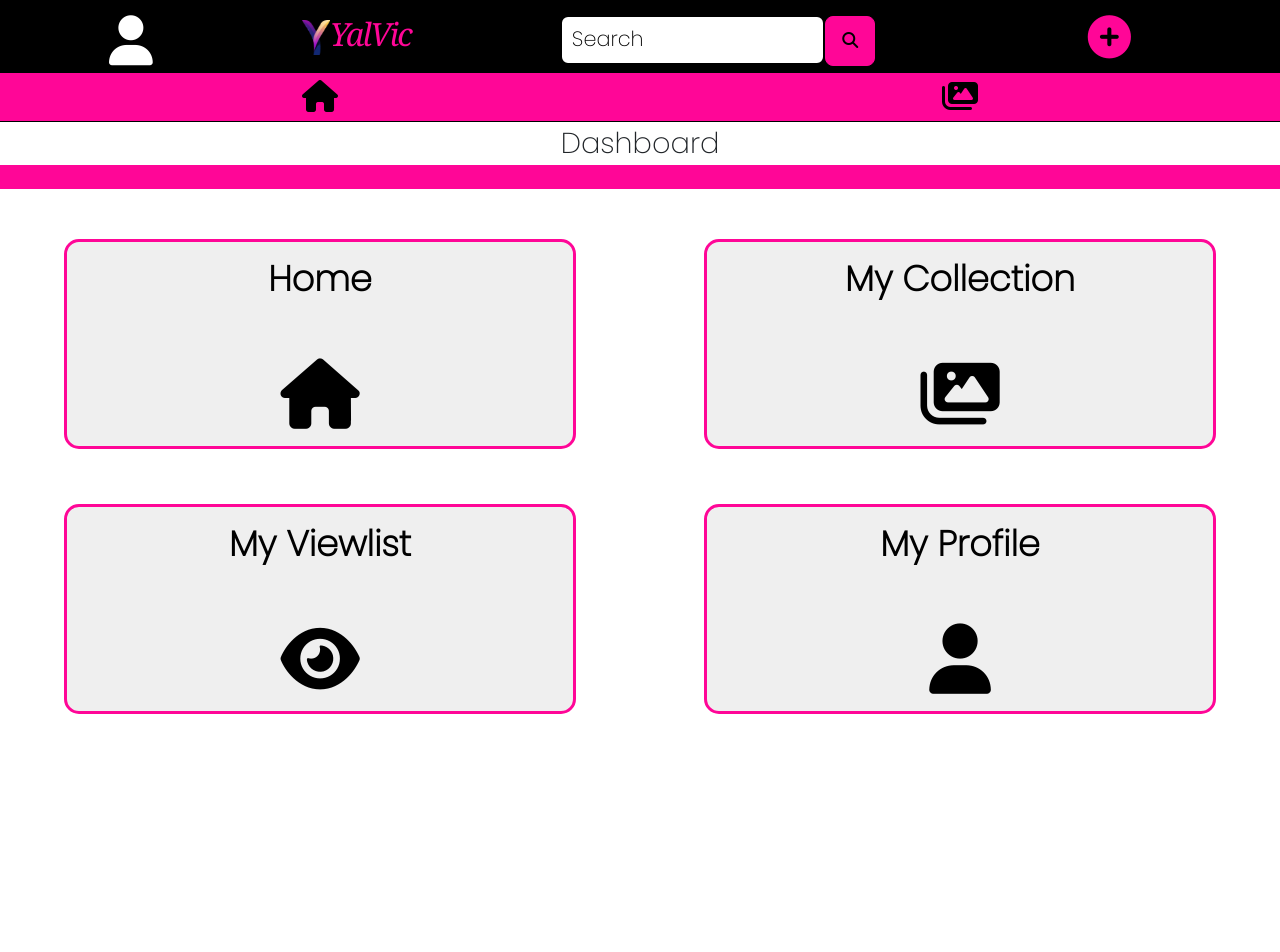
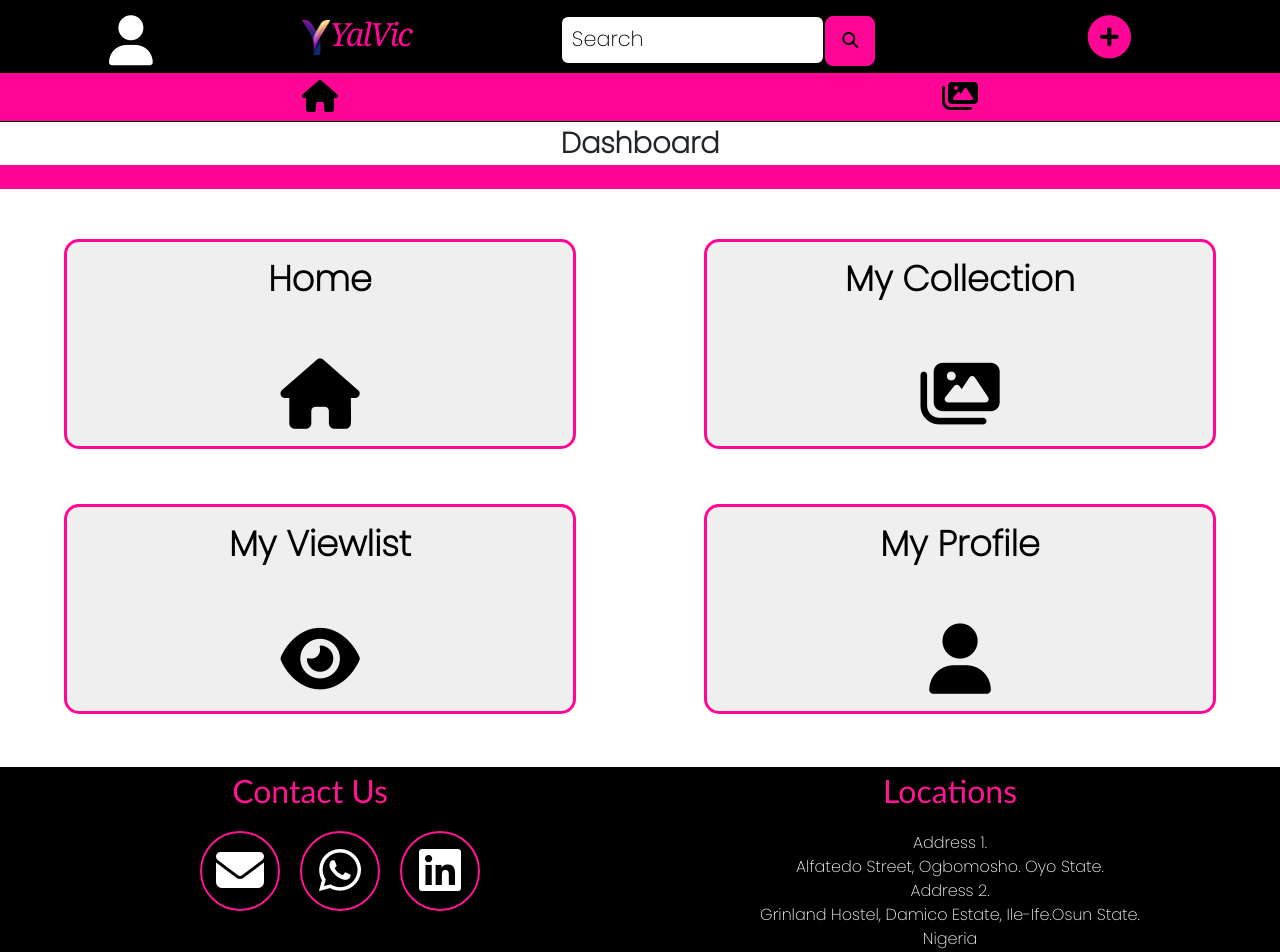
Before and after one commit to Young-Alhaji/Yalvic-FrontEnd, a React (Create React App) app: page /dashboard in a window 1280 px wide. Shown: the top 952 px of the page. Before the commit the page ends 800 px from the top, so only its background shows below. Built offline with nearby package versions, Linux system fonts and the light colour scheme.

Commit message:
added footer

```diff
--- a/src/Components/Footer.js
+++ b/src/Components/Footer.js
@@ -0,0 +1,35 @@
+import React from 'react'
+import styles from "../Modules/footer.module.css";
+import { Link } from "react-router-dom";
+
+const Footer = () => {
+  return (
+    <>
+    <center>
+    <footer className={styles.footer}>
+       <div className={styles.footerDisplay}>
+            <div>
+                <p className={styles.p}>Contact Us</p>
+                <ul className={styles.ul}>
+                <li className={styles.circledradius}><a href="mailto:adesunkanmi123@gmail.com"><span ><i style={{fontSize: '300%',marginTop: '13px',color: 'white'}} class="fa-solid fa-envelope"></i></span></a></li>
+                <li className={styles.circledradius}><a href="https://wa.me/+2347019486904"><span><i style={{fontSize: '300%',marginTop: '13px',color: 'white'}} class="fa-brands fa-whatsapp"></i></span></a></li>
+                <li className={styles.circledradius}><a href="https://www.linkedin.com/in/ridwan-oguntola-7344b117b/"><span><i style={{fontSize: '300%',marginTop: '13px',color: 'white'}} class="fa-brands fa-linkedin"></i></span></a></li>
+                </ul>
+            </div>
+            <div className={styles.locationtext}>
+                <p className={styles.p}>Locations</p>
+                Address 1.<br />
+                Alfatedo Street, Ogbomosho. Oyo State. <br />
+                Address 2.<br />
+                Grinland Hostel, Damico Estate, Ile-Ife.Osun State.<br />
+                Nigeria
+            </div>
+       </div> <br />
+        <div>© Copyright 2022 Yalvic Association. All Rights Reserved</div>
+    </footer>
+    </center>
+    </>
+  )
+}
+
+export default Footer;
--- a/src/Modules/collection.module.css
+++ b/src/Modules/collection.module.css
@@ -76,6 +76,9 @@
   border-radius: 10px;
   border: 2px solid deeppink;
  }
+ .footermargin{
+  margin-top: 185px;
+ }
 
 
 
@@ -99,3 +102,11 @@
     border-radius: 10px;
   }
 }
+
+
+
+@media screen and (max-width: 450px) {
+  .footermargin{
+    margin-top: 80px;
+   }
+}
--- a/src/Modules/dashboard.module.css
+++ b/src/Modules/dashboard.module.css
@@ -25,6 +25,7 @@
 .hi {
   text-align: center;
   font-size: 180%;
+  font-weight: bold;
 }
 .allbox {
   width: 100%;
--- /dev/null
+++ b/src/Modules/footer.module.css
@@ -0,0 +1,45 @@
+.footer {
+  background-color: black;
+  color: deeppink;
+  text-align: center;
+  width: 100%;
+  position: relative;
+  bottom: 0;
+}
+.footerDisplay {
+  display: flex;
+  flex-direction: row;
+  flex-wrap: wrap;
+  justify-content: space-around;
+}
+.p {
+  font-size: 200%;
+  font-family: "Gill Sans", "Gill Sans MT", Calibri, "Trebuchet MS", sans-serif;
+  color: deeppink;
+}
+.ul{
+    list-style-type: none;
+    display: flex;
+}
+.ul li{
+    margin-left: 20px;
+}
+.circledradius{
+    border-radius: 1000px;
+    width: 80px;
+    height: 80px;
+    border: 2px solid deeppink;
+}
+.circledradius:hover{
+    border: 2px solid white;
+}
+.locationtext{
+    color: white;
+}
+
+@media screen and (max-width: 840px) {
+  .footerDisplay {
+    display: flex;
+    flex-direction: column;
+  }
+}
--- a/src/Modules/viewlist.module.css
+++ b/src/Modules/viewlist.module.css
@@ -98,6 +98,9 @@
   padding: 10px;
   border-radius: 10px;
  }
+ .footermargin{
+  margin-top: 185px;
+ }
 
 
 
@@ -127,3 +130,10 @@
     margin: auto;
   }
 }
+
+
+@media screen and (max-width: 450px) {
+  .footermargin{
+    margin-top: 80px;
+   }
+}
--- a/src/Pages/AddDesign.js
+++ b/src/Pages/AddDesign.js
@@ -6,6 +6,7 @@ import styles from "../Modules/add.module.css";
 import SecondTop from "../Components/SecondTop";
 import { useState } from "react";
 import axios from "axios";
+import Footer from "../Components/Footer";
 
 const AddDesign = () => {
   let endpoint='https://yalbble-app.herokuapp.com/fileuload'
@@ -86,7 +87,8 @@ const AddDesign = () => {
         <div></div>
       </div>
     </div>
-      </center>
+      </center><br /><br /><br />
+      <Footer/>
     </>
   );
 };
--- a/src/Pages/Collection.js
+++ b/src/Pages/Collection.js
@@ -5,6 +5,7 @@ import Navbar from "../Components/Navbar";
 import SecondTop from "../Components/SecondTop";
 import ThirdTop from "../Components/ThirdTop";
 import styles from "../Modules/collection.module.css";
+import Footer from "../Components/Footer";
 const Collection = () => {
 
   const styleNoReg={
@@ -64,13 +65,13 @@ const Collection = () => {
       <ThirdTop />
       <div className={styles.mapdisplay}>
         {loading ? (
-          <div class="d-flex justify-content-center">
+          <div class="d-flex justify-content-center"><br /><br /><br /><br /><br /> <br /><br />
             <div class="spinner-border text-primary" role="status">
               <span class="sr-only">Loading...</span>
             </div>
           </div>
         ) :
-        (eachDesign.length==0? <div style={styleNoReg}> You do not have any personal designs in your Collection</div>:
+        (eachDesign.length==0? <div style={styleNoReg}> You do not have any personal designs in your Collection<br /><br /><br /><br /> <br /><br /></div>:
          (
           eachDesign
             .map((item, index) => (
@@ -160,6 +161,9 @@ const Collection = () => {
             .reverse()
         ))}
       </div>
+      <div className={styles.footermargin}>
+        <Footer/>
+      </div>
     </>
   );
 };
--- a/src/Pages/Dashboard.js
+++ b/src/Pages/Dashboard.js
@@ -6,6 +6,7 @@ import ThirdTop from "../Components/ThirdTop";
 import styles from "../Modules/dashboard.module.css";
 import { Link } from "react-router-dom";
 import { useNavigate } from "react-router-dom";
+import Footer from "../Components/Footer";
 
 const Dashboard = () => {
   let navigate = useNavigate()
@@ -61,7 +62,8 @@ const Dashboard = () => {
             ></i>
           </button>
         </div>
-      </div>
+      </div> <br /><br />
+      <Footer/>
     </>
   );
 };
--- a/src/Pages/Home.js
+++ b/src/Pages/Home.js
@@ -8,6 +8,7 @@ import FirstTop from "../Components/FirstTop";
 import ThirdTop from "../Components/ThirdTop";
 import { useEffect } from "react";
 import axios from "axios";
+import Footer from "../Components/Footer";
 
 const Home = () => {
   const [message, setmessage] = useState("");
@@ -54,7 +55,7 @@ const Home = () => {
       <ThirdTop />
       <div className={styles.mapdisplay}>
         {loading ? (
-          <div class="d-flex justify-content-center">
+          <div class="d-flex justify-content-center">  <br /> <br /> <br /> <br /> <br /> <br /> <br /><br /> <br /> <br /> <br />
             <div class="spinner-border text-primary" role="status">
               <span class="sr-only">Loading...</span>
             </div>
@@ -183,7 +184,8 @@ const Home = () => {
             ))
             .reverse()
         )}
-      </div>
+      </div> <br /><br /><br />
+      <Footer/>
     </>
   );
 };
--- a/src/Pages/Viewlist.js
+++ b/src/Pages/Viewlist.js
@@ -5,6 +5,7 @@ import Navbar from "../Components/Navbar";
 import ThirdTop from "../Components/ThirdTop";
 import styles from "../Modules/viewlist.module.css";
 import axios from "axios";
+import Footer from "../Components/Footer";
 const Viewlist = () => {
 
   const styleNoReg={
@@ -66,13 +67,13 @@ const Viewlist = () => {
 
       <div className={styles.mapdisplay}>
         {loading ? (
-          <div class="d-flex justify-content-center">
+          <div class="d-flex justify-content-center"> <br /><br /><br /><br /><br /> <br /><br />
             <div class="spinner-border text-primary" role="status">
               <span class="sr-only">Loading...</span>
             </div>
           </div>
         ) :
-        (eachDesign.length==0? <div style={styleNoReg}> You currently have no designs in your Viewlist Page</div>:
+        (eachDesign.length==0? <div style={styleNoReg}> You currently have no designs in your Viewlist Page <br /> <br /><br /><br /><br /><br /></div>:
 
          (
           eachDesign
@@ -192,6 +193,9 @@ const Viewlist = () => {
             .reverse()
         ))}
       </div>
+      <div className={styles.footermargin}>
+        <Footer/>
+      </div>
     </>
   );
 };
```
